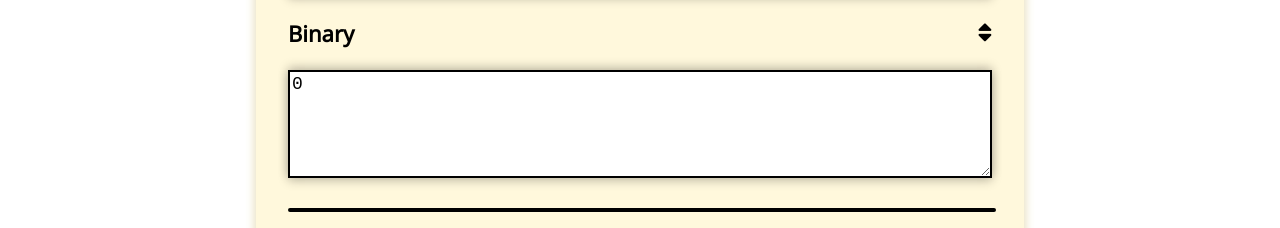
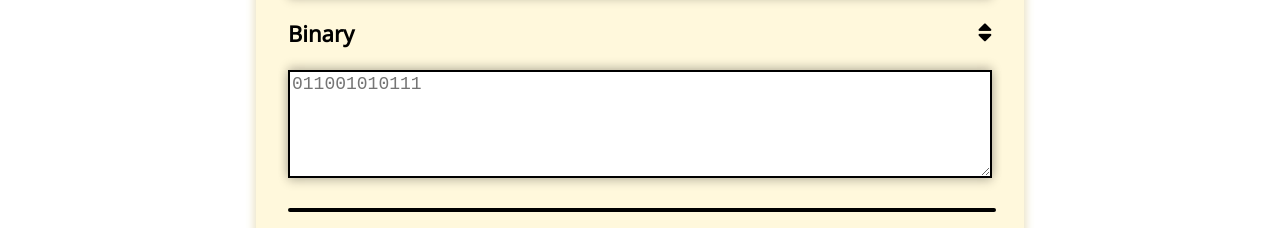
Before and after one commit to Stolkerve/Whatever2Binary, a Vue app: page /numberbinaryhex in a window 1280 px wide. Shown: the part 357-585 px from the top of the page. Built offline with nearby package versions, Linux system fonts and the light colour scheme.

Commit message:
Update NumberBinaryHexView.vue

```diff
--- a/src/views/NumberBinaryHexView.vue
+++ b/src/views/NumberBinaryHexView.vue
@@ -7,7 +7,7 @@
 			:outputPlaceHolder="'011001010111'"
 			:inputText="'Number'"
 			:outputText="'Binary'"
-			:converterFunc1="stringToNumber"
+			:converterFunc1="numberToBinary"
 			:converterFunc2="binaryToNumber"
 			:inputFilterRegex1="/[a-zA-Z]/g"
 			:inputFilterRegex2="/[a-zA-Z2-9]/g"
@@ -51,50 +51,97 @@ import ConvertFormComponent from "@/components/ConvertFormComponent.vue"
 })
 
 export default class NumberBinaryHexView extends Vue {
+	private hexNumMap = new Map<string, number>([
+		["0", 0],
+		["1", 1],
+		["2", 2],
+		["3", 3],
+		["4", 4],
+		["5", 5],
+		["6", 6],
+		["7", 7],
+		["8", 8],
+		["9", 9],
+		["A", 10],
+		["B", 11],
+		["C", 12],
+		["D", 13],
+		["E", 14],
+		["F", 15],
+	]);
+
+	private numHexMap = new Map<number, string>([
+		[0, "0"],
+		[1, "1"],
+		[2, "2"],
+		[3, "3"],
+		[4, "4"],
+		[5, "5"],
+		[6, "6"],
+		[7, "7"],
+		[8, "8"],
+		[9, "9"],
+		[10, "A"],
+		[11, "B"],
+		[12, "C"],
+		[13, "D"],
+		[14, "E"],
+		[15, "F"],
+	]);
 
 	binaryToNumber(src:string): string {
-		/*
-		var buffer = "";
-		var numOfChars = src.length / 8;
-		for(let i = numOfChars; i > 0; i--)
-	  {
-			var char = "";
-			for(let e = 8; e > 0; e--)
-	    {
-	      char += src[i * 8 - e];
-	    }
-			buffer += String.fromCharCode(parseInt(char.split("").join(""), 2));
+		var binaryStr = src.trim();
+		var output:number = 0;
+		for(let i=binaryStr.length - 1; i >= 0; i--)
+		{
+			if(binaryStr[i] == "1")
+			{
+				output += Math.pow(2, (binaryStr.length - i - 1))
+			}
 		}
-		*/
-		return parseInt(src.split('').join(''), 2 ).toString();
+
+		return src != "" ? String(output) : "";
 	}
 
-	stringToNumber(src:string): string {
-		/*
-		var buffer = "";
-	  for(let i = 0; i < src.length; i++)
-	  {
-	      for(let e = 0; e < 8; e++)
-	      {
-	        buffer += String((src[i].charCodeAt(0) >> e) & 1);
-	      }
-	  }
-	  return buffer.split("").reverse().join("");
-		*/
-		return Number(src).toString(2);
+	numberToBinary(src:string): string {
+		var number = Number(src.trim());
+		var output:string = "";
+
+		while(number > 0)
+		{
+			output += Math.floor(number % 2);
+			number = Math.floor(number / 2);
+		}
+		return output;
 	}
 
 	numberToHex(src:string): string {
-		var hex = Number(src).toString(16).toUpperCase();
-  	return src == "" ? "" : hex == "NAN" ? "" : hex;
+		var number = Number(src.trim());
+		var output:string = "";
+
+		while(number > 0)
+		{
+			output += this.numHexMap.get(Math.floor(number % 16));
+			number = Math.floor(number / 16);
+		}
+		return output.toUpperCase();
 	}
 
 	hexToNumber(src:string): string {
-		return src != "" ? parseInt(src, 16).toString() : "";
+		var hex = src.trim().toUpperCase();
+		var output:number = 0;
+
+		let e = 0
+		for(let i = hex.length - 1; i >= 0; i--)
+		{
+			output += this.hexNumMap.get(hex[i]) * Math.pow(16,e);
+			e++;
+		}
+		return src != "" ? String(output) : "";;
 	}
 
 	hexToBinary(src:string): string{
-		return this.stringToNumber(this.hexToNumber(src));
+		return this.numberToBinary(this.hexToNumber(src));
 	}
 
 	binaryToHex(src:string): string{
```
